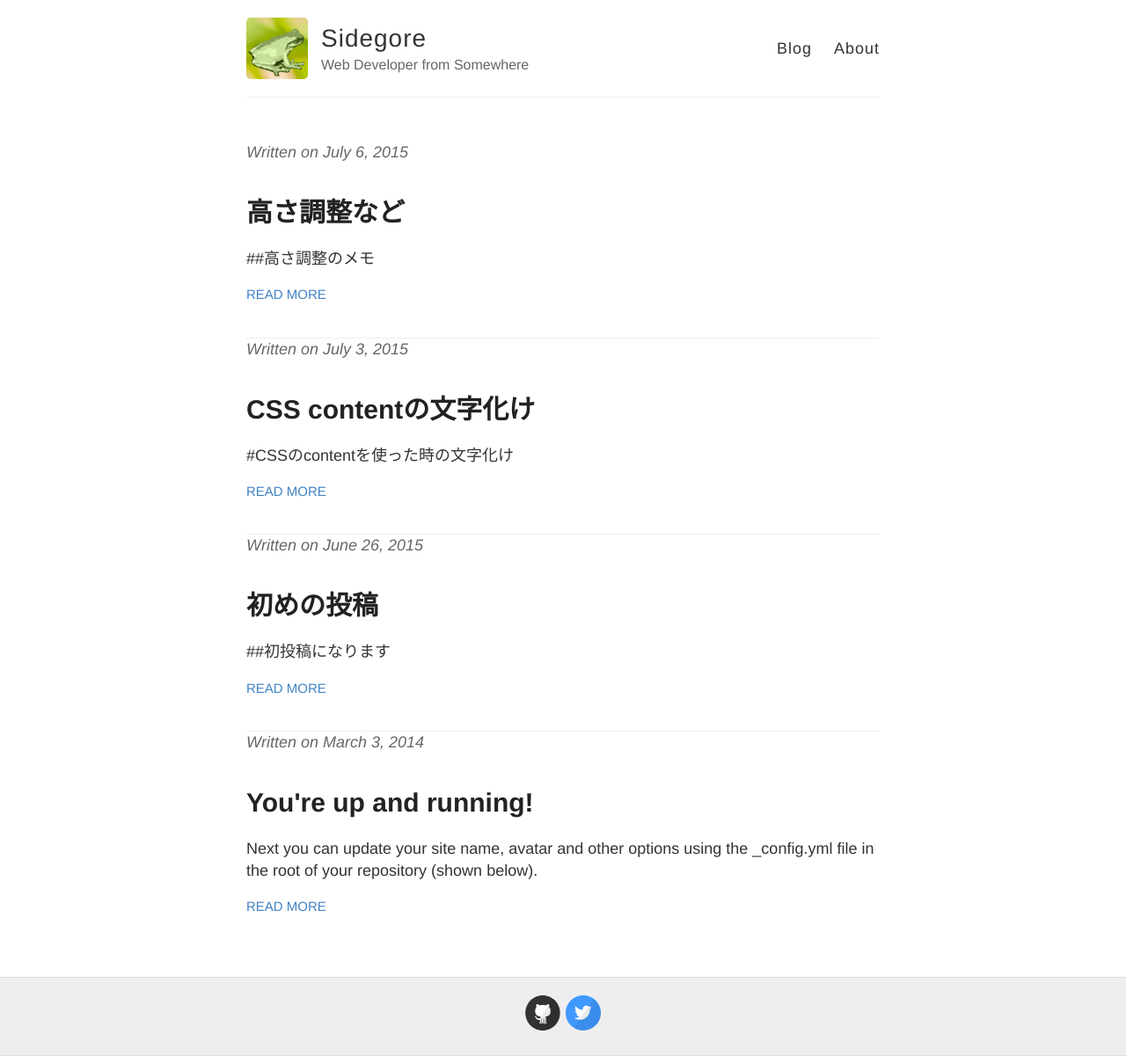
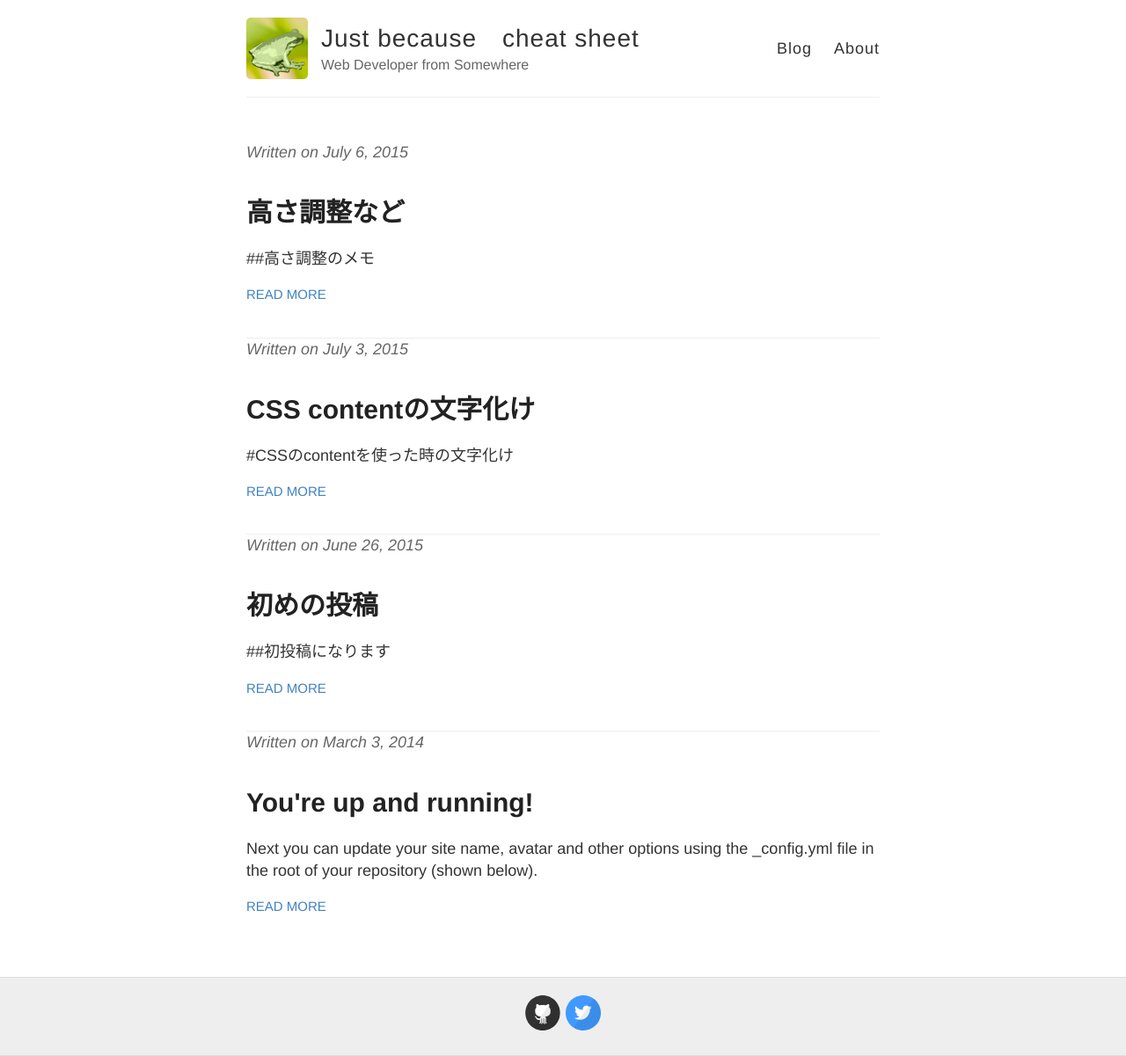
Before and after one commit to sidegore/sidegore.github.io, a Jekyll site: the page built from index.html, in a window 1280 px wide. Shown: the whole page at 88% size. Built offline with Jekyll 4.4.1, drawn with Linux system fonts in a browser that asks for light colours; Markdown is read by kramdown in place of the engine named in the settings.

Commit message:
サイトタイトル変更

```diff
--- a/_config.yml
+++ b/_config.yml
@@ -3,7 +3,7 @@
 #
 
 # Name of your site (displayed in the header)
-name: Sidegore
+name: Just because　cheat sheet
 
 # Short bio or description (displayed in the header)
 description: Web Developer from Somewhere
```
